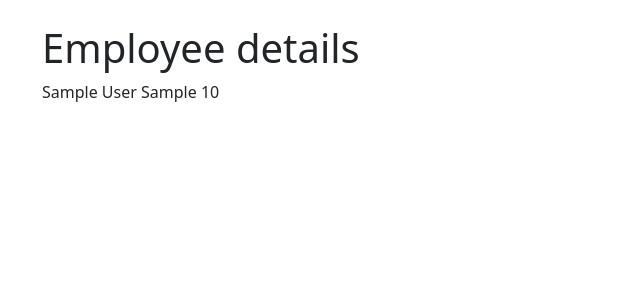
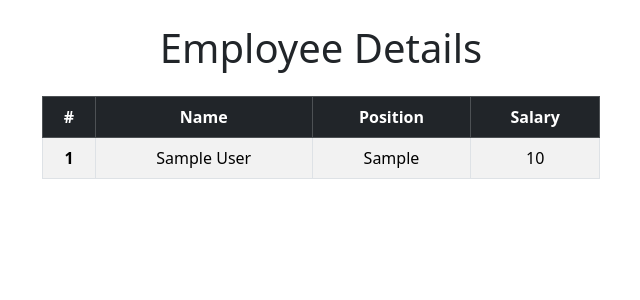
Before and after one commit to viswalegend27/Crm-Workaround, a Django app: page / in a window 1280 px wide. Shown: the part 56-356 px from the top of the page, without its empty margins (319-959 px from the left). Run offline with Django 5.2, Linux system fonts and the light colour scheme; a user stored in the database is signed in; tables that the repository leaves empty hold one stand-in row (values such as "Sample post").

Commit message:
Bootstrap table

```diff
--- a/client-resource-management/my_crm/crmwebsite/templates/home.html
+++ b/client-resource-management/my_crm/crmwebsite/templates/home.html
@@ -1,30 +1,50 @@
 {% extends 'base.html' %}
 {% block content %}
 <div class="col-md-6 offset-md-3">
+
   {% if user.is_authenticated %}
-<h1> Employee details</h1>
+    <h1 class="mb-4 text-center">Employee Details</h1>
+
+    <table class="table table-striped table-bordered text-center">
+      <thead class="table-dark">
+        <tr>
+          <th scope="col">#</th>
+          <th scope="col">Name</th>
+          <th scope="col">Position</th>
+          <th scope="col">Salary</th>
+        </tr>
+      </thead>
+      <tbody>
         {% if records %}
           {% for rec in records %}
-    {{ rec.name }}
-    {{ rec.position }}
-    {{ rec.salary }}
-    <br/>
+            <tr>
+              <th scope="row">{{ forloop.counter }}</th>
+              <td>{{ rec.name }}</td>
+              <td>{{ rec.position }}</td>
+              <td>{{ rec.salary }}</td>
+            </tr>
           {% endfor %}
+        {% else %}
+          <tr>
+            <td colspan="4">No records found</td>
+          </tr>
         {% endif %}
+      </tbody>
+    </table>
+
   {% else %}
-<h1>Login</h1>
-<form method="POST" action="{% url 'home'%}">
+    <h1 class="mb-4 text-center">Login</h1>
+    <form method="POST" action="{% url 'home' %}">
       {% csrf_token %}
-  <form>
       <div class="mb-3">
         <input type="text" class="form-control" name="username" placeholder="Username" required>
       </div>
       <div class="mb-4">
         <input type="password" class="form-control" name="password" placeholder="Password" required>
       </div>
-  <button type="submit" class="btn btn-secondary">Login</button>
+      <button type="submit" class="btn btn-secondary w-100">Login</button>
     </form>
-</form>
+  {% endif %}
+
 </div>
-{% endif %}
-{% endblock%}
+{% endblock %}
```
Lines whose indentation alone changed are shown as unchanged.
